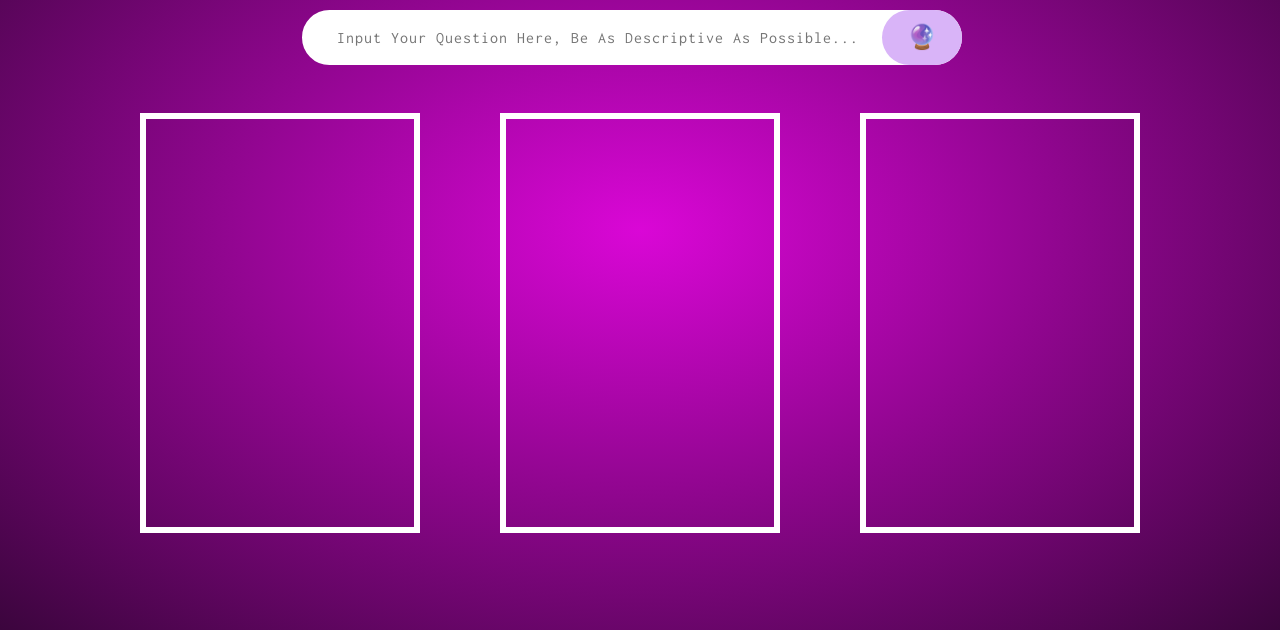
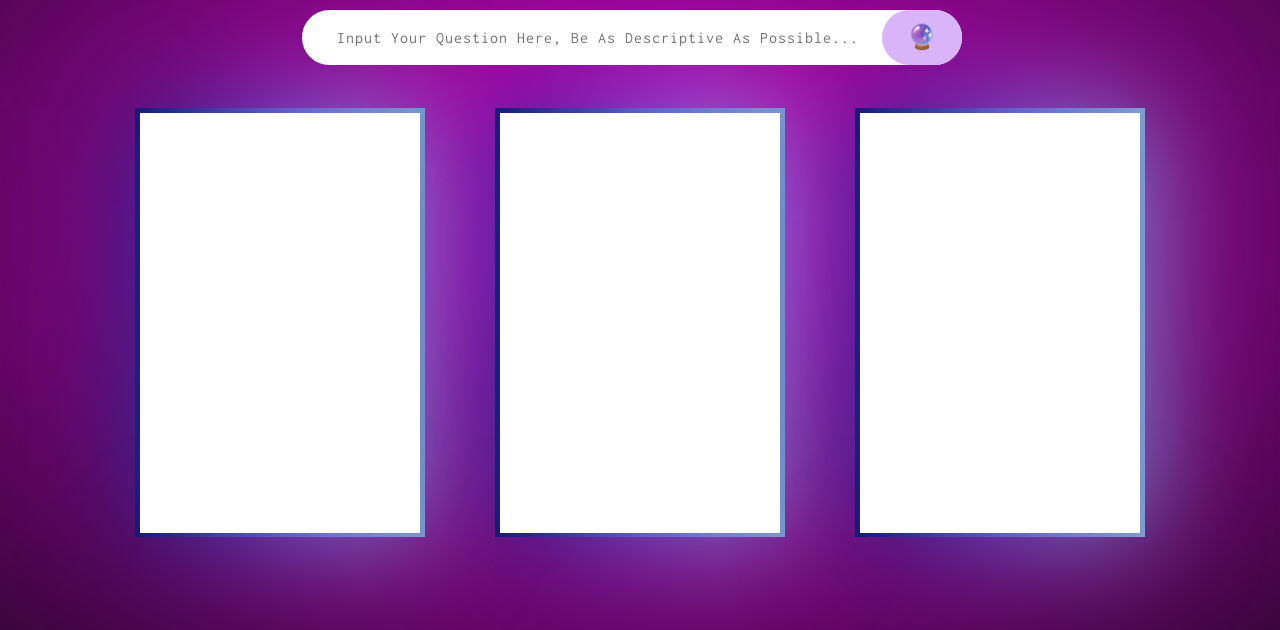
Before and after one commit to juliabush/tarot-AI, a plain HTML site: page index.html in a window 1280 px wide. Shown: the part 170-800 px from the top of the page. Drawn offline with Linux system fonts and the light colour scheme.

Commit message:
Giving the cards a animated gradient border

```diff
--- a/style.css
+++ b/style.css
@@ -60,8 +60,35 @@
   .tarot-card-display__container {
     width: 280px;
     height: 420px;
-    border: 6px solid white;
+    background: white;
+    border: none;
     position: relative;
+  }
+  @property --gradient-angle {
+    syntax: "<angle>";
+    initial-value: 0deg;
+    inherits: false;
+  }
+  @keyframes rotation {
+    0%      {--gradient-angle: 0deg;}
+    100%    {--gradient-angle: 360deg;}
+  }
+  .tarot-card-display__container::before,
+  .tarot-card-display__container::after {
+    content: "";
+    position: absolute;
+    inset: -0.3rem;
+    background: linear-gradient(
+      var(--gradient-angle),
+      rgb(15, 21, 110),
+      rgb(99, 91, 207),
+      rgb(127, 163, 209)
+    );
+    animation: rotation 20s linear infinite;
+    z-index: -1;
+  }
+  .tarot-card-display__container::after {
+    filter: blur(3.5rem);
   }
   .tarot-page__input-form {
     margin-bottom: 3rem;
```
